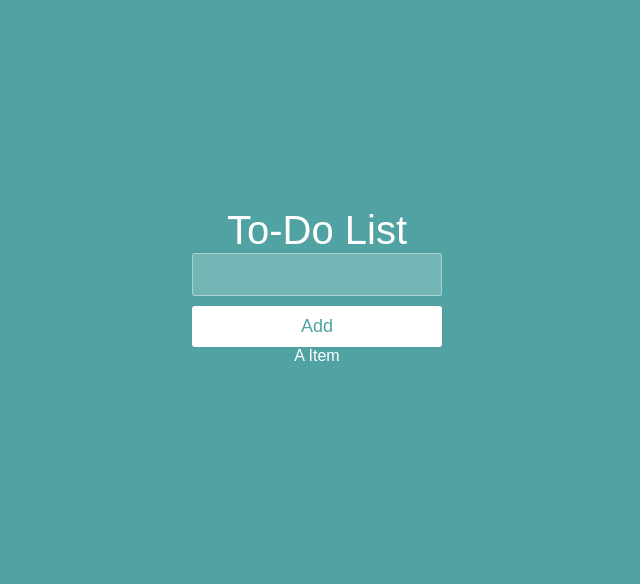
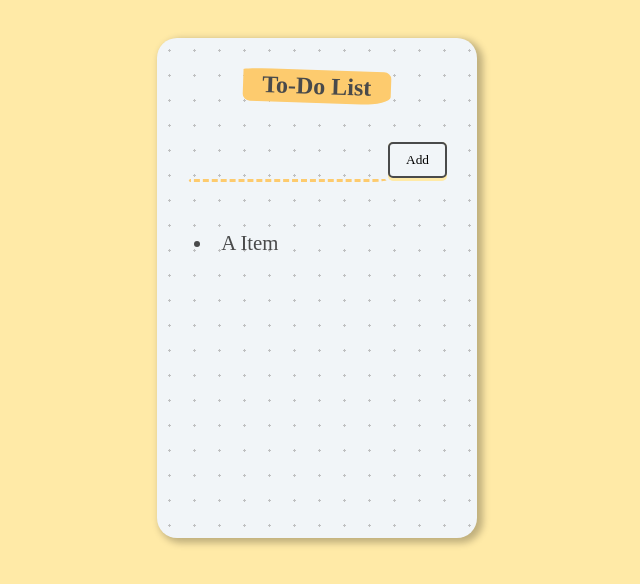
Before and after one commit to Naeem-gg/practiceReact, a React (Create React App) app: page / in a window 1280 px wide. Shown: the top 584 px of the page, without its empty margins (323-963 px from the left). Built offline with nearby package versions, Linux system fonts and the light colour scheme.

Commit message:
spread operator practice START with css

```diff
--- a/public/index.css
+++ b/public/index.css
@@ -1,53 +1,79 @@
-* {
+body {
+  background-color: #ffeaa7;
+  min-height: 70vh;
+  padding: 1rem;
   box-sizing: border-box;
-  margin: 0;
-  padding: 0;
-  font-weight: 300;
-}
-
-body {
-  font-family: "Source Sans Pro", sans-serif;
-  color: white;
-  font-weight: 300;
-  background: #50a3a2;
-  width: 100%;
-  height: 100%;
+  display: flex;
+  justify-content: center;
+  align-items: center;
+  color: hsl(198, 1%, 29%);
+  font-family: "Architects Daughter", cursive;
+  text-align: center;
+  font-size: 130%;
 }
 
 .container {
-  margin: 10% auto;
-  padding: 80px 0;
-  text-align: center;
+  width: 100%;
+  height: auto;
+  min-height: 500px;
+  max-width: 500px;
+  min-width: 250px;
+  background: #f1f5f8;
+  background-image: radial-gradient(#bfc0c1 7.2%, transparent 0);
+  background-size: 25px 25px;
+  border-radius: 20px;
+  box-shadow: 4px 3px 7px 2px #00000040;
+  padding: 1rem;
+  box-sizing: border-box;
+}
+.heading {
+  display: flex;
+  align-items: center;
+  justify-content: center;
+  margin-bottom: 1rem;
+}
+.heading h1 {
+  transform: rotate(2deg);
+  padding: 0.2rem 1.2rem;
+  border-radius: 20% 5% 20% 5%/5% 20% 25% 20%;
+  background-color: #fdcb6e;
+  font-size: 1.5rem;
 }
 
-.container h1 {
-  font-size: 40px;
-  font-weight: 200;
-}
-
-input {
-  border: 1px solid rgba(252, 252, 252, 0.4);
-  background-color: rgba(252, 252, 252, 0.2);
-  width: 250px;
-  border-radius: 3px;
-  font-family: "Source Sans Pro", sans-serif;
-  padding: 10px 15px;
-  margin: 0 auto 10px auto;
-  display: block;
-  text-align: center;
-  font-size: 18px;
-  color: white;
-  font-weight: 300;
+.form input {
+  box-sizing: border-box;
+  background-color: transparent;
+  padding: 0.7rem;
+  border-bottom-right-radius: 15px 3px;
+  border-bottom-left-radius: 3px 15px;
+  border: solid 3px transparent;
+  border-bottom: dashed 3px #fdcb6e;
+  font-family: "Architects Daughter", cursive;
+  font-size: 1rem;
+  color: hsla(260, 2%, 25%, 0.7);
+  width: 70%;
+  margin-bottom: 20px;
 }
 
 button {
-  appearance: none;
-  outline: 0;
-  background-color: white;
-  border: 0;
-  padding: 10px 15px;
-  color: #50a3a2;
-  border-radius: 3px;
-  width: 250px;
-  font-size: 18px;
+  padding: 0;
+  border: none;
+  font-family: "Architects Daughter", cursive;
+  text-decoration: none;
+  padding-bottom: 3px;
+  border-radius: 5px;
+  background-color: #ffeaa7;
 }
+button span {
+  background: #f1f5f8;
+  display: block;
+  padding: 0.5rem 1rem;
+  border-radius: 5px;
+  border: 2px solid hsl(198, 1%, 29%);
+}
+
+li {
+  text-align: left;
+  position: relative;
+  padding: 0.5rem;
+}
```
